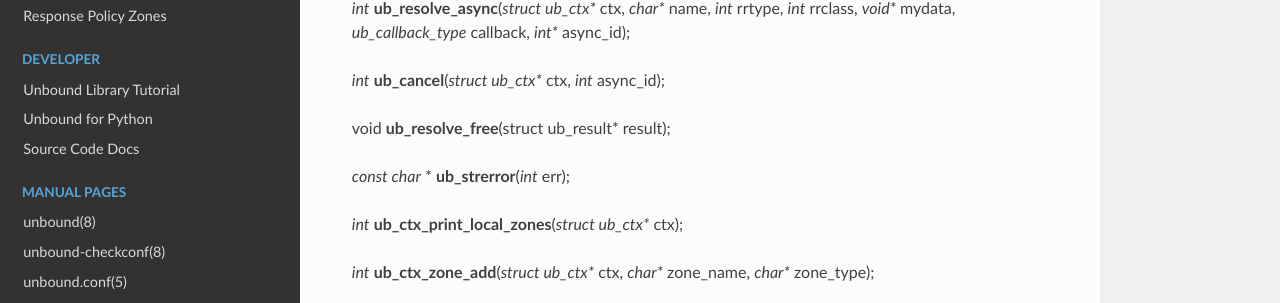
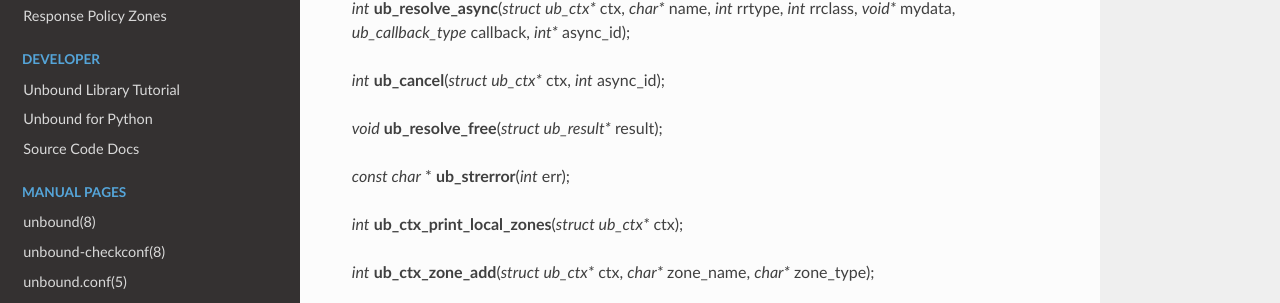
Before and after one commit to NLnetLabs/unbound-manual, a Sphinx documentation site: the page built from source/manpages/libunbound.rst, in a window 1280 px wide and 900 px high, scrolled down 1184 px. Shown: the part 139-442 px from the top of the window. Built offline with Sphinx 7.4.7 and the Read the Docs theme 2.0.0, drawn with Linux system fonts in a browser that asks for light colours; pages that are not in the unit, such as notebooks, are missing from menus.

```diff
--- a/source/manpages/libunbound.rst
+++ b/source/manpages/libunbound.rst
@@ -60,7 +60,7 @@ Synopsis
 
 *int* **ub_cancel**\ (*struct ub_ctx\** ctx, *int* async_id);
 
-void **ub_resolve_free**\ (struct ub_result* result);
+*void* **ub_resolve_free**\ (*struct ub_result\** result);
 
 *const char* * **ub_strerror**\ (*int* err);
 
```
